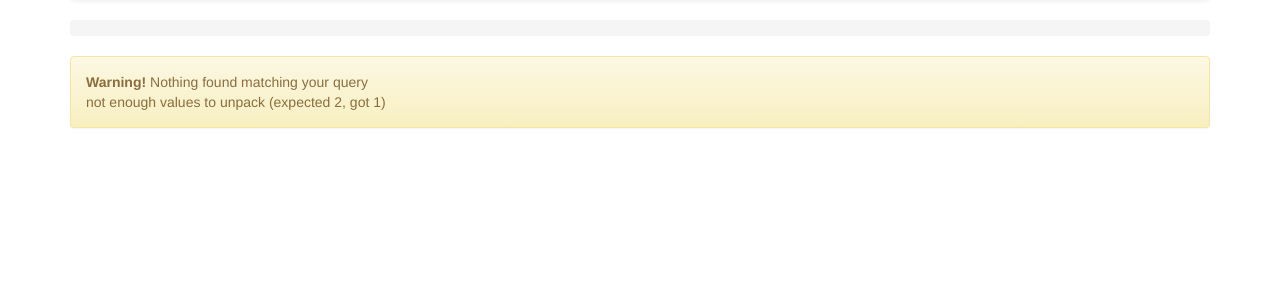
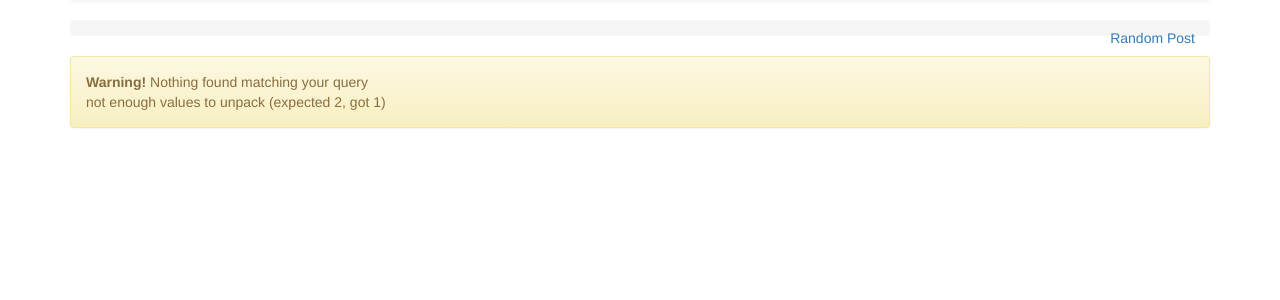
Before and after one commit to bsquidwrd/image_collector, a Django app: page /1 in a window 1280 px wide. Shown: the part 52-352 px from the top of the page. Run offline with Django 3.2, Linux system fonts and the light colour scheme; some libraries are stand-ins or nearby versions.

Commit message:
added newest view (no links yet) and random view

```diff
--- a/image_collector/urls.py
+++ b/image_collector/urls.py
@@ -10,6 +10,8 @@ from image_collector import views
 
 urlpatterns = [
     url(r'^$', views.index_view, name='index'),
+    url(r'^random$', views.random_view, name='random_view'),
+    url(r'^newest$', views.newest_view, name='newest_view'),
     url(r'^user$', views.users_view, name='users_view'),
     url(r'^user/(?P<username>\w+)$', views.user_view, name='user_view'),
     url(r'^site$', views.sites_view, name='sites_view'),
--- a/image_collector/views.py
+++ b/image_collector/views.py
@@ -1,3 +1,4 @@
+import random
 import operator
 from django.shortcuts import render, redirect
 from django.core.urlresolvers import reverse
@@ -418,6 +419,18 @@ def user_view(request, username):
         })
 
 
+def random_view(request):
+    posts = Post.objects.all()
+    post_ids = [post.pk for post in posts]
+    post_id = random.choice(post_ids)
+    return redirect(reverse('ic:post_view', kwargs={'post_id': post_id}))
+
+
+def newest_view(request):
+    posts = Post.objects.all().order_by('-timestamp')
+    return redirect(reverse('ic:post_view', kwargs={'post_id': posts[0].pk}))
+
+
 def image_view(request, requested_image):
     template = 'image_collector/base_layout.html'
     try:
--- a/templates/image_collector/base.html
+++ b/templates/image_collector/base.html
@@ -30,9 +30,9 @@
                 </div>
                 <div class="navbar-collapse collapse">
                     <ul class="nav navbar-nav">
-                        {% block nav-home %}<li class="{% if home %}active{% endif %}"><a href="{% url 'ic:index' %}">Home</a></li>{% endblock %}
-                        {% block nav-sites %}<li class="{% if website %}active{% endif %}"><a href="{% url 'ic:sites_view' %}">Websites</a></li>{% endblock %}
-                        {% block nav-users %}<li class="{% if image_user %}active{% endif %}"><a href="{% url 'ic:users_view' %}">Users</a></li>{% endblock %}
+                        <li class="{% if home %}active{% endif %}"><a href="{% url 'ic:index' %}">Home</a></li>
+                        <li class="{% if website %}active{% endif %}"><a href="{% url 'ic:sites_view' %}">Websites</a></li>
+                        <li class="{% if image_user %}active{% endif %}"><a href="{% url 'ic:users_view' %}">Users</a></li>
                     </ul>
                     <div class="col-sm-3 col-md-3 pull-right">
                         <form class="navbar-form" role="search">
@@ -52,6 +52,7 @@
             {% for breadcrumb in breadcrumbs %}{% if breadcrumb.active %}
             <li class="active">{{ breadcrumb.name }}</li>{% else %}
             <li><a href="{{ breadcrumb.link }}">{{ breadcrumb.name }}</a></li>{% endif %}{% endfor %}
+            <li class="pull-right"><a href="{% url 'ic:random_view' %}">Random Post</a></li>
         </ul>
         <!-- /NAV -->
 
```
